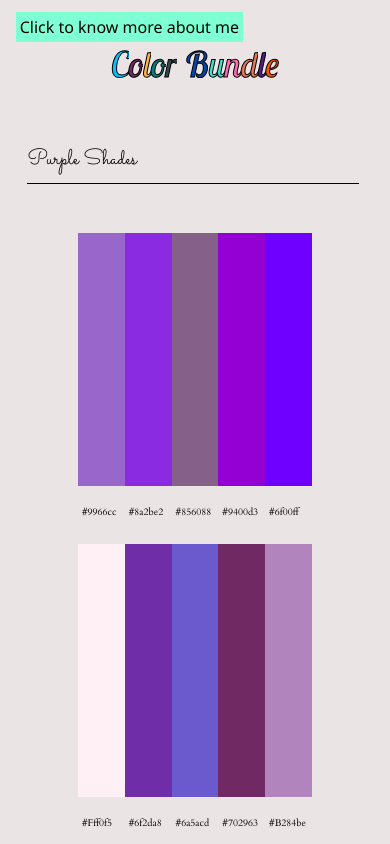
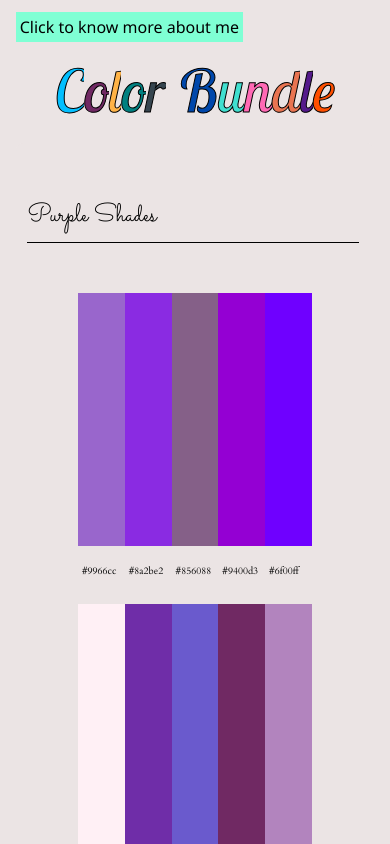
Before and after one commit to Vasundhara-Tiwari/ColorBundle, a React (Create React App) app: page / in a window 390 px wide. Shown: the top 844 px of the page. Built offline with nearby package versions, Linux system fonts and the light colour scheme.

Commit message:
updating css for making it responsive

```diff
--- a/src/App.css
+++ b/src/App.css
@@ -46,6 +46,11 @@
 }
 
 @media screen and (max-width: 750px) {
+  .page-title {
+    font-size: 12vw;
+    padding: 4vw;
+  }
+
   .shade-division {
     padding: 0vw 0vw 10vw 0vw;
     margin: 0vw 0vw 6vw 0vw;
@@ -55,3 +60,14 @@
     font-size: 5.5vw;
   }
 }
+
+@media screen and (max-width: 450px) {
+  .palatte-heading {
+    font-size: 6.5vw;
+  }
+
+  .page-title {
+    font-size: 15vw;
+    padding: 4vw;
+  }
+}
```
